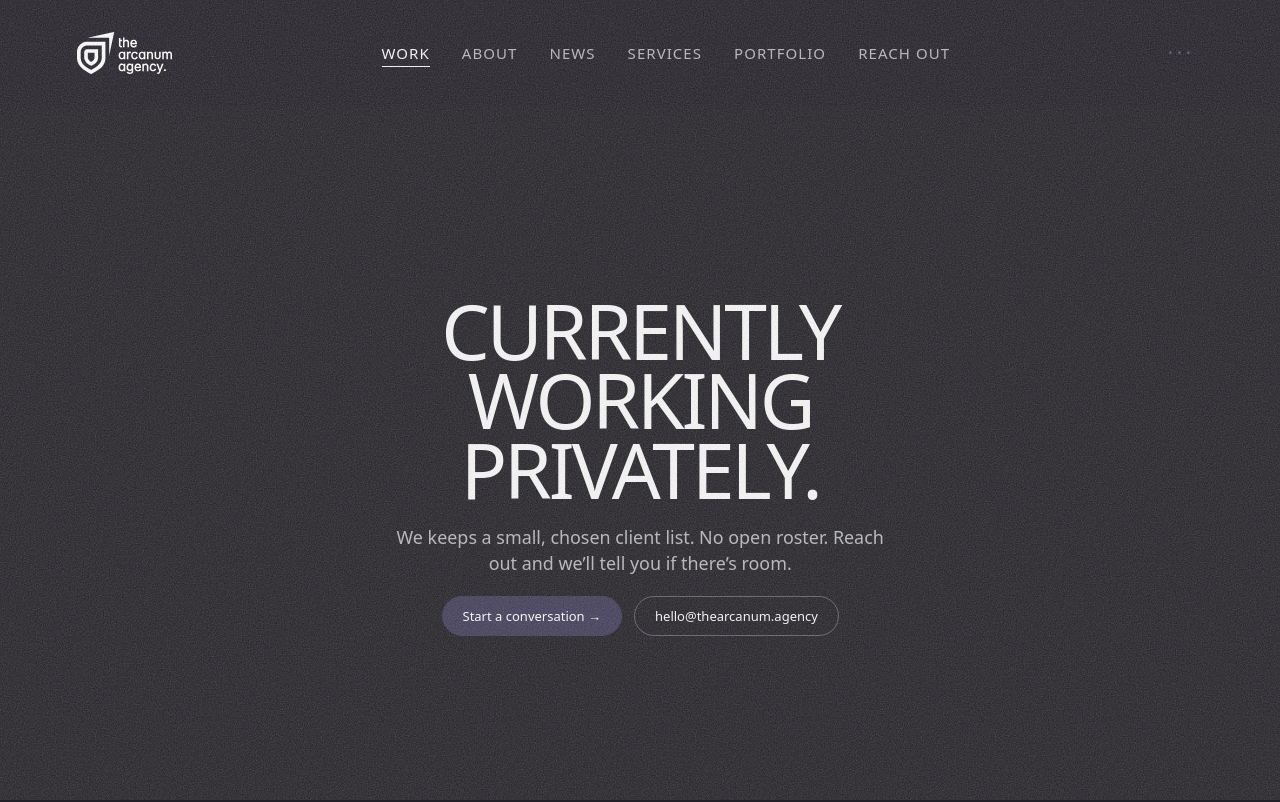
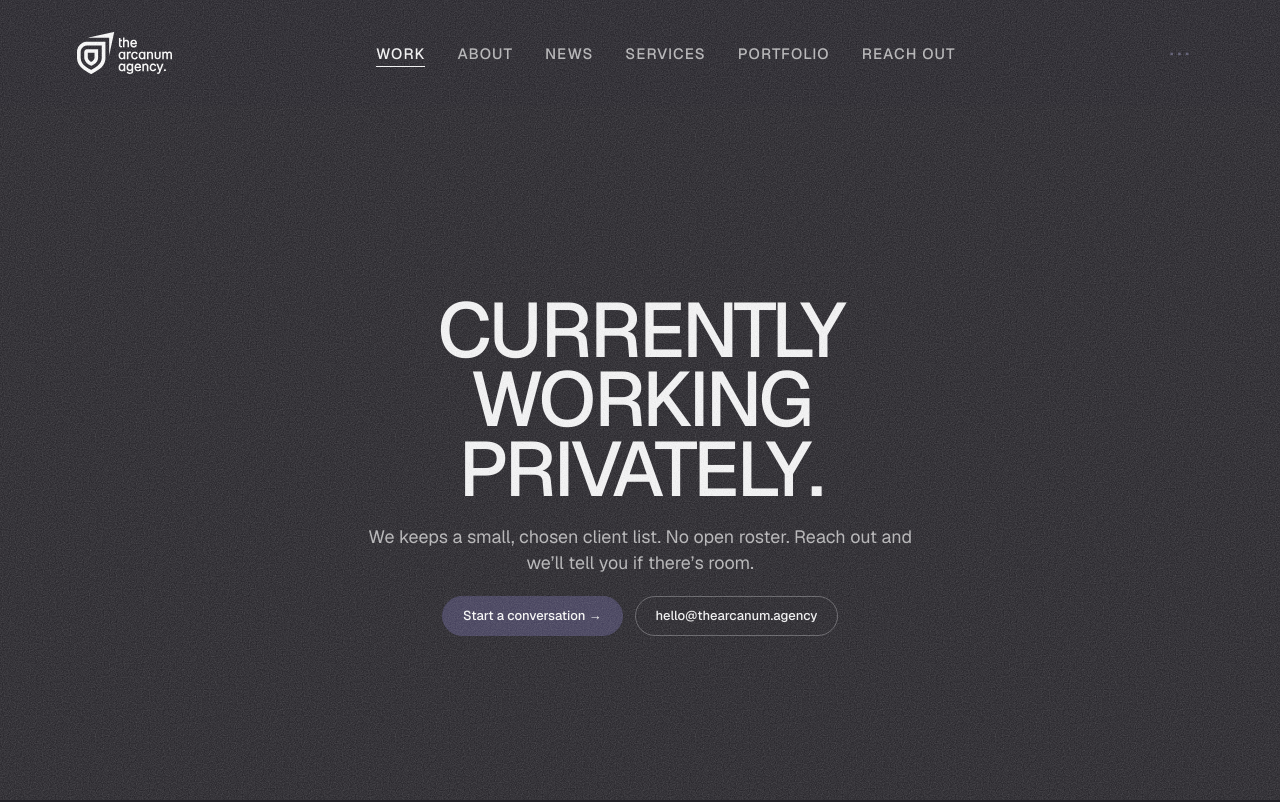
Before and after one commit to warriordamien07/thearcanumagency, a Next.js app: page / in a window 1280 px wide. Shown: the top 802 px of the page. Built offline with nearby package versions, Linux system fonts and the light colour scheme.

Commit message:
fix: apply Geist font variables on <html> so root stacks resolve Geist

```diff
--- a/app/layout.tsx
+++ b/app/layout.tsx
@@ -19,11 +19,11 @@
 
 export default function RootLayout({ children }: { children: React.ReactNode }) {
   return (
-    <html lang="en">
+    <html lang="en" className={`${geistSans.variable} ${geistMono.variable}`}>
       <head>
         <link rel="icon" href="/assets/arcanum-mark.svg" />
       </head>
-      <body className={`${geistSans.variable} ${geistMono.variable}`}>
+      <body>
         <a className="skip" href="#main">
           Skip to content
         </a>
```
